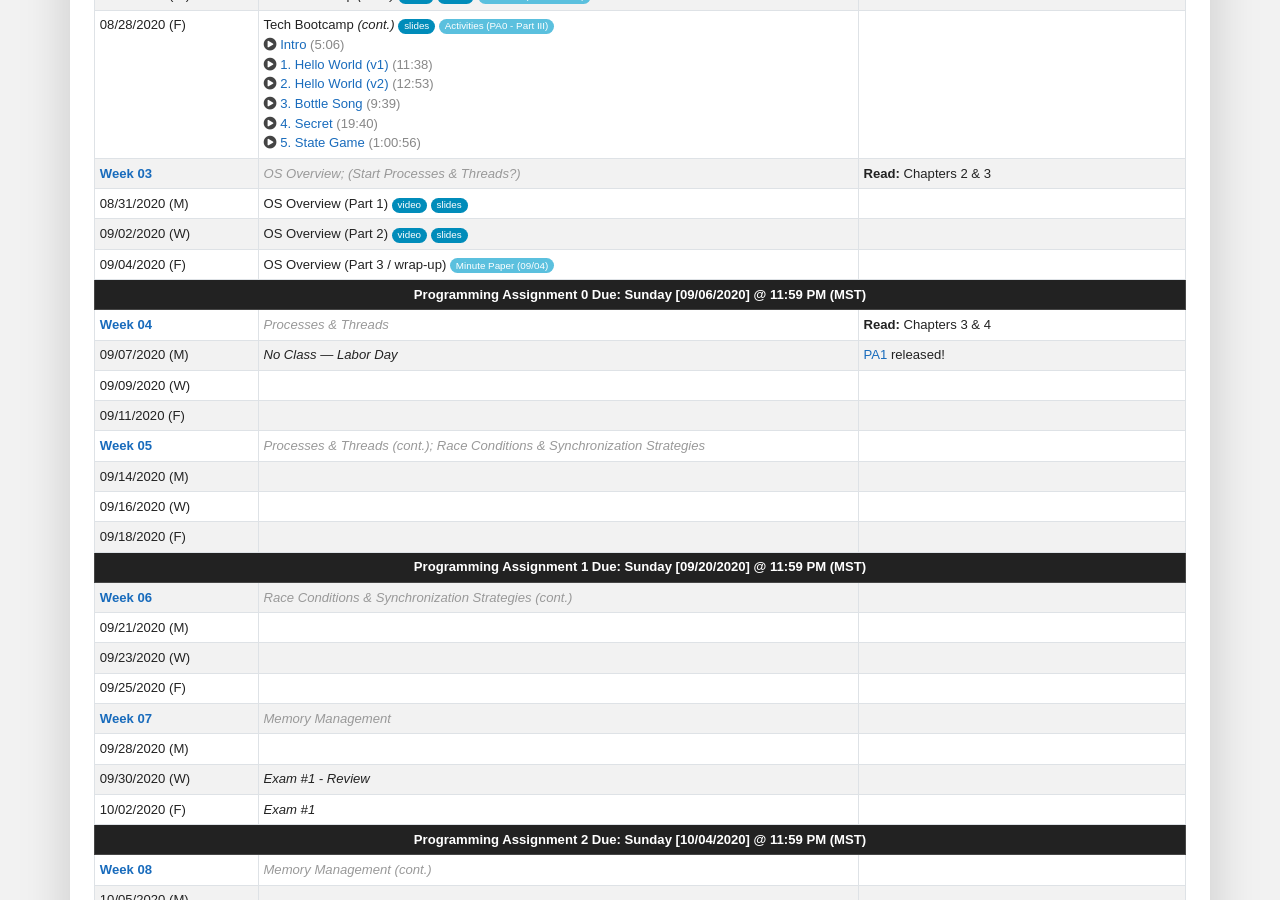
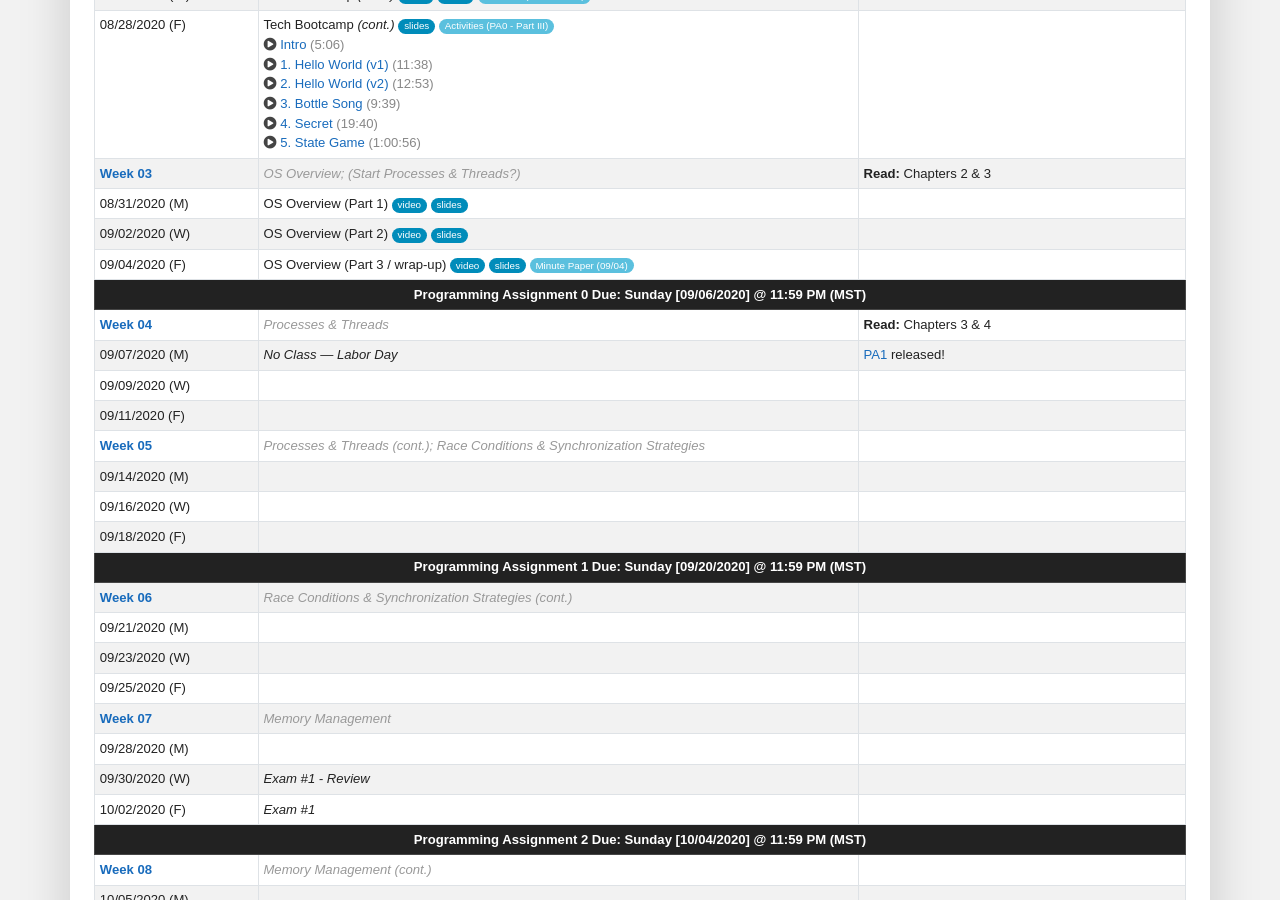
Before and after one commit to traviswpeters/cs460-2020-fall, a Jekyll site: the page built from index.md, in a window 1280 px wide and 900 px high, scrolled down 1824 px. Built offline with Jekyll 4.4.1, drawn with Linux system fonts in a browser that asks for light colours; nearby versions of some CDN libraries; some web fonts are replaced; comment, search, counter and statistics services are not loaded.

Commit message:
add slides and links for today

```diff
--- a/index.md
+++ b/index.md
@@ -238,8 +238,8 @@ If you have any questions, please contact me.
 <!-- Topics & Lecture Details Here -->
 <td markdown="span" markdown="1">
 - OS Overview (Part 3 / wrap-up)
-<!-- [video](){:.video} -->
-<!-- [slides](files/cs460-04-os-overview-p3.pdf){:.slides} -->
+[video](https://zoom.us/rec/play/QKj5Os56w0Bv7DN-0sX_ew4cUTyr-pLWiKcmOVlGknN40U_3f0f3bWzs2_mO14KH0kgXM1w-Ux54YOYo.rq0Q6uP7OnbJkQtO?continueMode=true){:.video}
+[slides](files/cs460-04-os-overview-p3.pdf){:.slides}
 [Minute Paper (09/04)](https://forms.gle/mHgQrfMhh7ETmdnYA){:.activity}
 </td>
 <!-- Assignments & Reading Here -->
```
Also changed, not shown: 1 other file.
